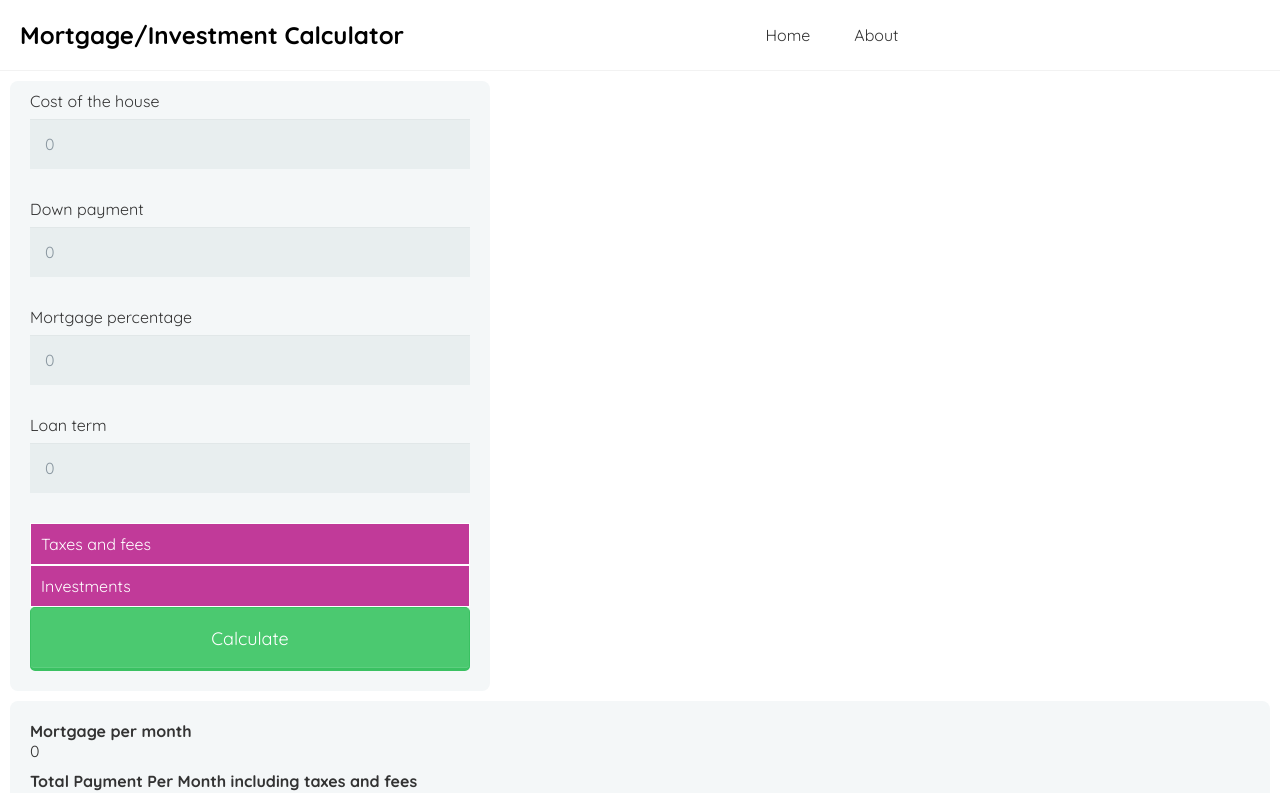
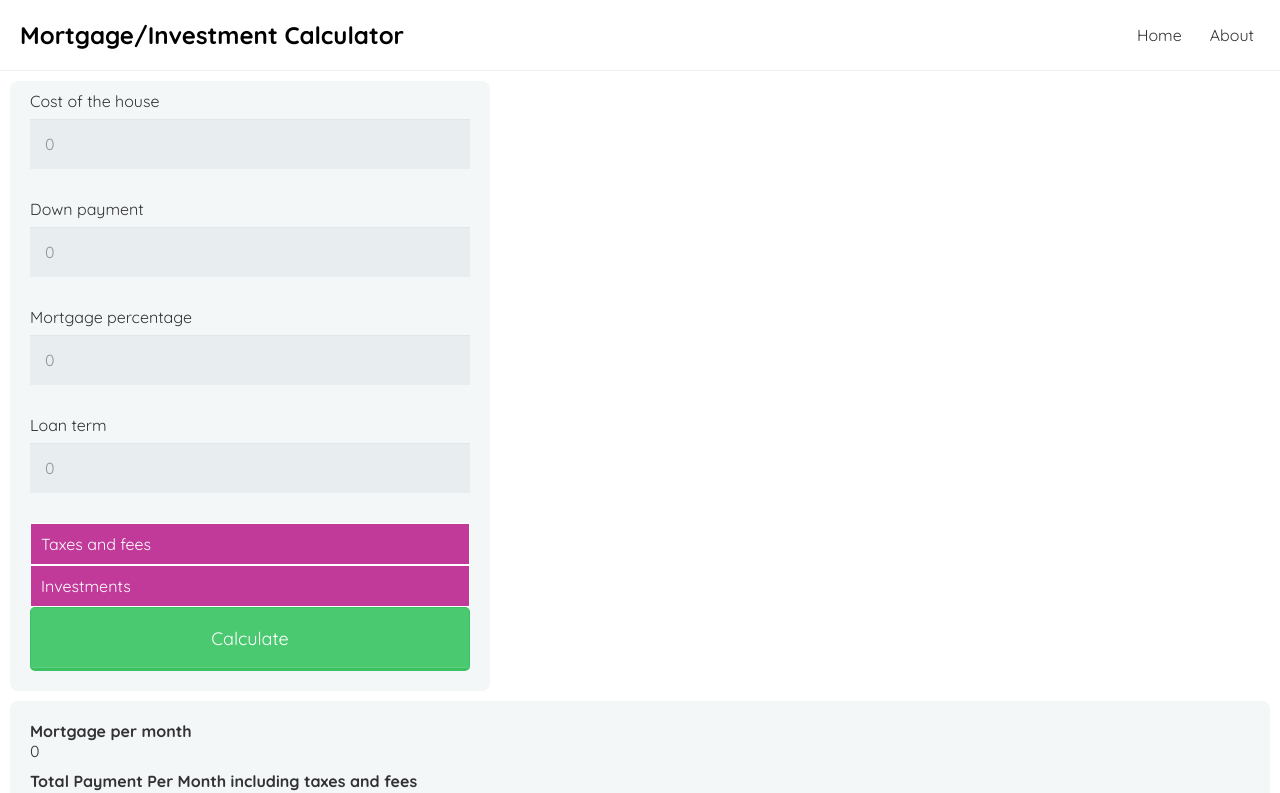
Before and after one commit to milindtheengineer/calculator, a React (Create React App) app: page / in a window 1280 px wide. Shown: the top 793 px of the page. Built offline with nearby package versions, Linux system fonts and the light colour scheme.

Commit message:
change wording

```diff
--- a/src/index.css
+++ b/src/index.css
@@ -13,17 +13,16 @@
   align-items: center;
   margin: 0 auto;
   border-bottom: 1px solid #f2f2f2;
+  max-width: 100%;
 }
 .navbar h1 {
   color: #000000;
 }
 .navbar .links {
   margin-left: auto;
-  margin-right: auto;
 }
 .navbar a {
   margin-left: 16px;
-  margin-right: 16px;
   text-decoration: none;
   padding: 6px;
 }
```
